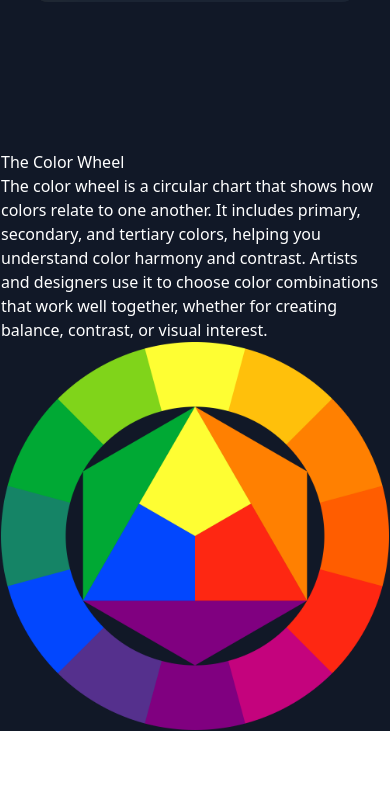
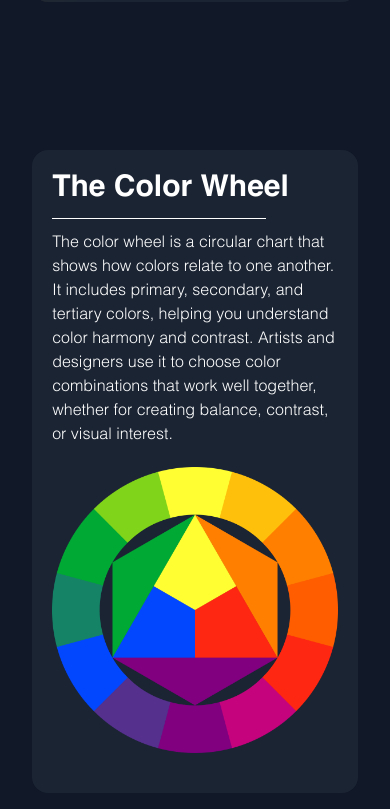
Before and after one commit to Themothy244/color-theory-blog, a React (Vite) app: page / in a window 390 px wide. Shown: the part 1334-2143 px from the top of the page. Before the commit the page ends 2065 px from the top, so only its background shows below. Built offline with nearby package versions, Linux system fonts and the light colour scheme.

Commit message:
style(colorWheel): style the ColorWheel.jsx component with responsive layout

```diff
--- a/src/components/ColorWheel/ColorWheel.jsx
+++ b/src/components/ColorWheel/ColorWheel.jsx
@@ -2,14 +2,14 @@ import colorWheel from '../../assets/img/color-wheel-1.png'
 
 function ColorWheel() {
     return(
-        <div>
-            <div>
-                <h1>The Color Wheel</h1>
-                <div></div>
-            </div>
-            <div>
-                <div>
-                    <p>
+        <div className='mx-[8vw] my-16 max-w-fit bg-gray-200/80 backdrop-blur-lg rounded-2xl p-5 lg:mx-auto
+                        dark:bg-gray-800/80'>
+            <div className='flex flex-wrap justify-center items-center lg:m-7'>
+                <div className='sm:my-3 sm:mx-5 lg:max-w-md'>
+                    <h1 className='font-helveticaBold font-bold text-3xl sm:text-4xl lg:text-5xl'>The Color Wheel</h1>
+                    <div className='h-[1.5px] w-3/4 max-w-md my-3 bg-gray-900 dark:bg-white'></div>
+
+                    <p className='font-helveticaLight sm:mx-3 md:text-lg'>
                         The color wheel is a circular chart that shows how
                         colors relate to one another. It includes primary,
                         secondary, and tertiary colors, helping you understand
@@ -20,7 +20,7 @@ function ColorWheel() {
                 </div>
                 <div>
                     <div>
-                        <img src={colorWheel} alt="color wheel" />
+                        <img src={colorWheel} alt="color wheel" className='w-full max-w-xs my-5'/>
                     </div>
                 </div>
             </div>
```
